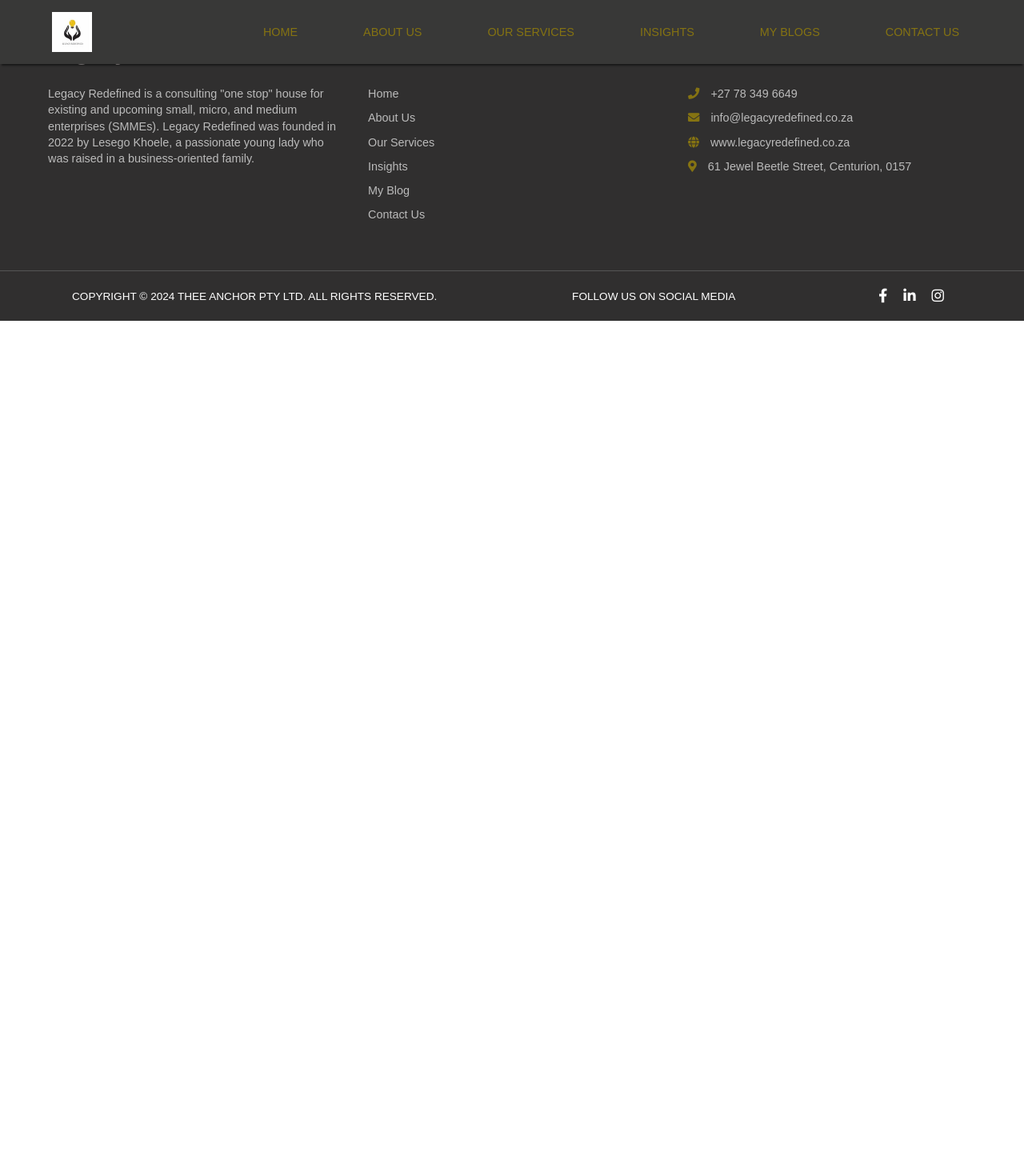
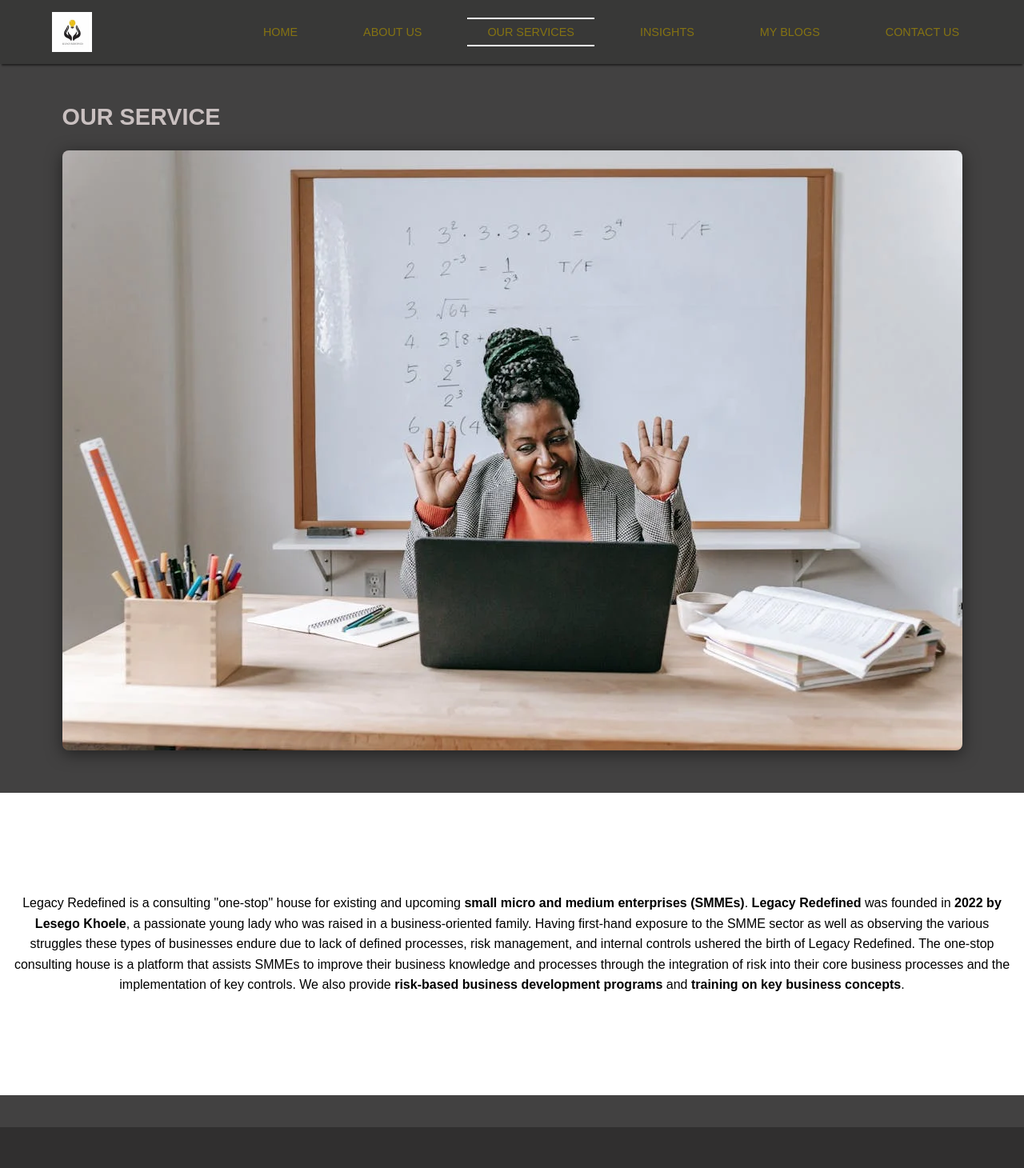
Before and after one commit to LebogangMputle/The_lagecy_redifined_V2, a React (Vite) app: page /ourServices in a window 1280 px wide. Shown: the top 1460 px of the page at 80% size. Before the commit the page ends 800 px from the top, so only its background shows below. Built offline with nearby package versions, Linux system fonts and the light colour scheme.

Commit message:
"Updated App.jsx to include new route for OurServices, refactored AboutUs and OurServices components, and made styling changes to various CSS files."

```diff
--- a/src/App.jsx
+++ b/src/App.jsx
@@ -1,7 +1,8 @@
 import { BrowserRouter as Router, Route, Routes } from 'react-router-dom';
 import Home from './components/Home/Home';
 import Courses from './components/Courses/Courses';
-import AboutUs from './components/About/AboutUs';
+import AboutUs from './components/About/AboutUs.jsx';
+import OurServices from './components/About/OurServices.jsx'
 import MyBlogs from './components/Blogs/MyBlogs.jsx';
 import Navbar from './components/Navbar/Navbar';
 import Insights from './components/Insights/Insights';
@@ -17,6 +18,7 @@
         <Route path="/" element={<Home />} />
         <Route path="/courses" element={<Courses />} />
         <Route path="/aboutUs" element={<AboutUs />} />
+        <Route path="/ourServices" element={<OurServices />} />
         <Route path="/insights" element={<Insights />} />
         <Route path="/blogs" element={<MyBlogs />} /> {/* My Blogs route */}
         <Route path="/contactUs" element={<ContactUs />} /> {/* Contact Us route */}
--- a/src/components/About/AboutUs.css
+++ b/src/components/About/AboutUs.css
@@ -3,45 +3,40 @@
   font-family: Arial, sans-serif;
   margin: 0;
   padding: 0;
+  background: #424141;
 }
 
 /* About Us Section */
 .about-us-section {
-    padding: 100px 20px;
-  }
-
-  .about-us-content {
-    text-align: center;
-  }
-
-  .about-us-heading {
-    font-size: 3em;
-    font-weight: bold;
-    color: #ffd700;
-    margin-bottom: 40px;
+  display: flex;
+  flex-direction: column;
+  align-items: center; /* Center the content */
+  text-align: center; /* Center the text */
 }
 
 .about-us-image {
-    background-color: #333;
-    padding: 20px;
+  background-color: #424141; /* Set the background color to grey */
+  padding: 0px; /* Add some padding around the image */
   margin-bottom: 50px;
+  border-radius: 8px; /* Optional: round the corners */
 }
 
 .about-us-image img {
   max-width: 100%;
   height: auto;
-    border-radius: 8px;
+  border-radius: 8px; /* Optional: round the corners of the image */
   box-shadow: 0 4px 20px rgba(0, 0, 0, 0.5);
 }
 
 .about-us-description {
-    background-color: #fff;
-    padding: 40px 20px;
-    text-align: center;
+  width: 100%; /* Fill the entire screen width */
+  background-color: #fff; /* Keep the description background white */
   color: #000;
+  padding: 120px 20px; /* Adjust top and bottom padding as needed */;
 }
 
 .about-us-description p {
-    font-size: 1.2rem;
+  font-size: 1rem; /* Decrease the font size by 20% */
   line-height: 1.6;
+  color: #000;
 }
--- a/src/components/About/AboutUs.jsx
+++ b/src/components/About/AboutUs.jsx
@@ -1,19 +1,21 @@
-import React from 'react';
 import './AboutUs.css'; // Ensure you have this CSS file or adapt the styles accordingly
+import aboutus from '../../assets/aboutus.webp'; // Import the image
 
 const AboutUs = () => {
   return (
     <section className="about-us-section">
-      <div className="about-us-content">
-        <h1 className="about-us-heading">Who We Are</h1>
-        <div className="about-us-image">
-          <img src="../../assets/person-using-laptop.jpeg" alt="Person using laptop" />
-        </div>
-        <div className="about-us-description">
-          <p>
-            Legacy Redefined is a consulting "one-stop" house for existing and upcoming small micro and medium enterprises (SMMEs). Legacy Redefined was founded in 2022 by Lesego Khoele, a passionate young lady who was raised in a business-oriented family. Having first-hand exposure to the SMME sector as well as observing the various struggles these types of businesses endure due to lack of defined processes, risk management, and internal controls ushered the birth of Legacy Redefined. The one-stop consulting house is a platform that assists SMMEs to improve their business knowledge and processes through the integration of risk into their core business processes and the implementation of key controls. We also provide risk-based business development programs and training on key business concepts.
-          </p>
-        </div>
+      <div className="about-us-image">
+        <h2>WHO WE ARE</h2>
+        <img src={aboutus} alt="About Us" />
+      </div>
+      <div className="about-us-description">
+        <p>
+          Legacy Redefined is a consulting "one-stop" house for existing and upcoming <strong>small micro and medium enterprises (SMMEs)</strong>.
+          <strong> Legacy Redefined</strong> was founded in <strong>2022 by Lesego Khoele</strong>, a passionate young lady who was raised in a business-oriented family.
+          Having first-hand exposure to the SMME sector as well as observing the various struggles these types of businesses endure due to lack of defined processes, risk management, and internal controls ushered the birth of Legacy Redefined.
+          The one-stop consulting house is a platform that assists SMMEs to improve their business knowledge and processes through the integration of risk into their core business processes and the implementation of key controls.
+          We also provide <strong>risk-based business development programs</strong> and <strong>training on key business concepts</strong>.
+        </p>
       </div>
     </section>
   );
--- a/src/components/About/OurServices.css
+++ /dev/null
@@ -1,47 +0,0 @@
-/* General Styling */
-body {
-    font-family: Arial, sans-serif;
-    margin: 0;
-    padding: 0;
-  }
-
-  /* About Us Section */
-  .services {
-    padding: 100px 20px;
-  }
-
-  .services {
-    text-align: center;
-  }
-
-  .services {
-    font-size: 3em;
-    font-weight: bold;
-    color: #ffd700;
-    margin-bottom: 40px;
-  }
-
-  .services {
-    background-color: #333;
-    padding: 20px;
-    margin-bottom: 50px;
-  }
-
-  .about-us-image img {
-    max-width: 100%;
-    height: auto;
-    border-radius: 8px;
-    box-shadow: 0 4px 20px rgba(0, 0, 0, 0.5);
-  }
-
-  .about-us-description {
-    background-color: #fff;
-    padding: 40px 20px;
-    text-align: center;
-    color: #000;
-  }
-
-  .about-us-description p {
-    font-size: 1.2rem;
-    line-height: 1.6;
-  }
--- a/src/components/About/OurServices.jsx
+++ b/src/components/About/OurServices.jsx
@@ -1,11 +1,24 @@
-import React from 'react'
+import './AboutUs.css'; // Ensure you have this CSS file or adapt the styles accordingly
+import aboutus from '../../assets/aboutus.webp'; // Import the image
 
-const OurServices = () => {
+const AboutUs = () => {
   return (
-    <div className='services'>
-      <h1>Our Services Here</h1>
-    </div>
-  )
-}
+    <section className="about-us-section">
+      <div className="about-us-image">
+        <h2>OUR SERVICE</h2>
+        <img src={aboutus} alt="About Us" />
+      </div>
+      <div className="about-us-description">
+        <p>
+          Legacy Redefined is a consulting "one-stop" house for existing and upcoming <strong>small micro and medium enterprises (SMMEs)</strong>.
+          <strong> Legacy Redefined</strong> was founded in <strong>2022 by Lesego Khoele</strong>, a passionate young lady who was raised in a business-oriented family.
+          Having first-hand exposure to the SMME sector as well as observing the various struggles these types of businesses endure due to lack of defined processes, risk management, and internal controls ushered the birth of Legacy Redefined.
+          The one-stop consulting house is a platform that assists SMMEs to improve their business knowledge and processes through the integration of risk into their core business processes and the implementation of key controls.
+          We also provide <strong>risk-based business development programs</strong> and <strong>training on key business concepts</strong>.
+        </p>
+      </div>
+    </section>
+  );
+};
 
-export default OurServices
+export default AboutUs;
--- a/src/components/Home/Home.css
+++ b/src/components/Home/Home.css
@@ -75,8 +75,8 @@
 .vision-mission-section {
   display: flex; /* Use flexbox for layout */
   background-color: #0f0f0f;
-  align-items: center; /* Center items vertically */
-  padding: 80px 50px; /* Add padding if needed */
+  align-items: stretch; /* Ensure both items stretch to the same height */
+  padding: 0px 10px; /* Adjust padding if needed */
 }
 
 .vision-mission-image {
@@ -94,21 +94,16 @@
   margin-left: 20px; /* Space between image and text */
   display: flex; /* Use flexbox for layout */
   flex-direction: column; /* Stack content vertically */
-  justify-content: center; /* Center content vertically */
+  justify-content: center; /* Center content vertically within the height */
+  background-color: rgba(15, 15, 15, 0.8); /* Optional: add background for contrast */
+  padding: 20px; /* Optional: padding for text */
 }
 
-.home .vision-mission-content h2 {
-  margin: 0; /* Remove default margin */
-  color: #857312;
-  font-size: 1rem; /* Adjust the font size as needed */
+p {
+  color: white;
+  font-size: 0.8rem;
+  margin: 5px 0; /* Adjust margin to control spacing */
 }
-
-.home .vision-mission-content p {
-  margin: 0; /* Remove spacing between paragraphs */
-  color: white;
-  font-size: 1rem; /* Adjust the font size for the paragraph */
-}
-
 
 
 
--- a/src/components/Home/Home.jsx
+++ b/src/components/Home/Home.jsx
@@ -50,14 +50,10 @@
           <img src={visionImage} alt="Vision and Mission" />
         </div>
         <div className="vision-mission-content">
-          <div>
             <h2>VISION</h2>
             <p>We strive to assist in establishing sound business processes underpinned by rigorous risk management. By thoroughly integrating these elements, long-term sustainability will be achieved.</p>
-          </div>
-          <div>
             <h2>MISSION</h2>
             <p>We intend on providing our clients with expert guidance and support in developing robust business processes and comprehensive risk management strategies. Our dedicated approach ensures that our clients achieve operational excellence and long-term sustainability.</p>
-          </div>
         </div>
       </div>
 
--- a/src/components/Navbar/Navbar.jsx
+++ b/src/components/Navbar/Navbar.jsx
@@ -24,10 +24,10 @@
             <NavLink to="/" activeClassName="active-link" exact>HOME</NavLink>
           </li>
           <li className="navbar-item" onClick={handleMenuToggle}>
-            <NavLink to="/about" activeClassName="active-link">ABOUT US</NavLink>
+            <NavLink to="/aboutUs" activeClassName="active-link">ABOUT US</NavLink>
           </li>
           <li className="navbar-item" onClick={handleMenuToggle}>
-            <NavLink to="/services" activeClassName="active-link">OUR SERVICES</NavLink>
+            <NavLink to="/ourServices" activeClassName="active-link">OUR SERVICES</NavLink>
           </li>
           <li className="navbar-item" onClick={handleMenuToggle}>
             <NavLink to="/insights" activeClassName="active-link">INSIGHTS</NavLink>
```
Also changed, not shown: src/assets/aboutus.webp (added). Lines whose indentation alone changed are shown as unchanged.
